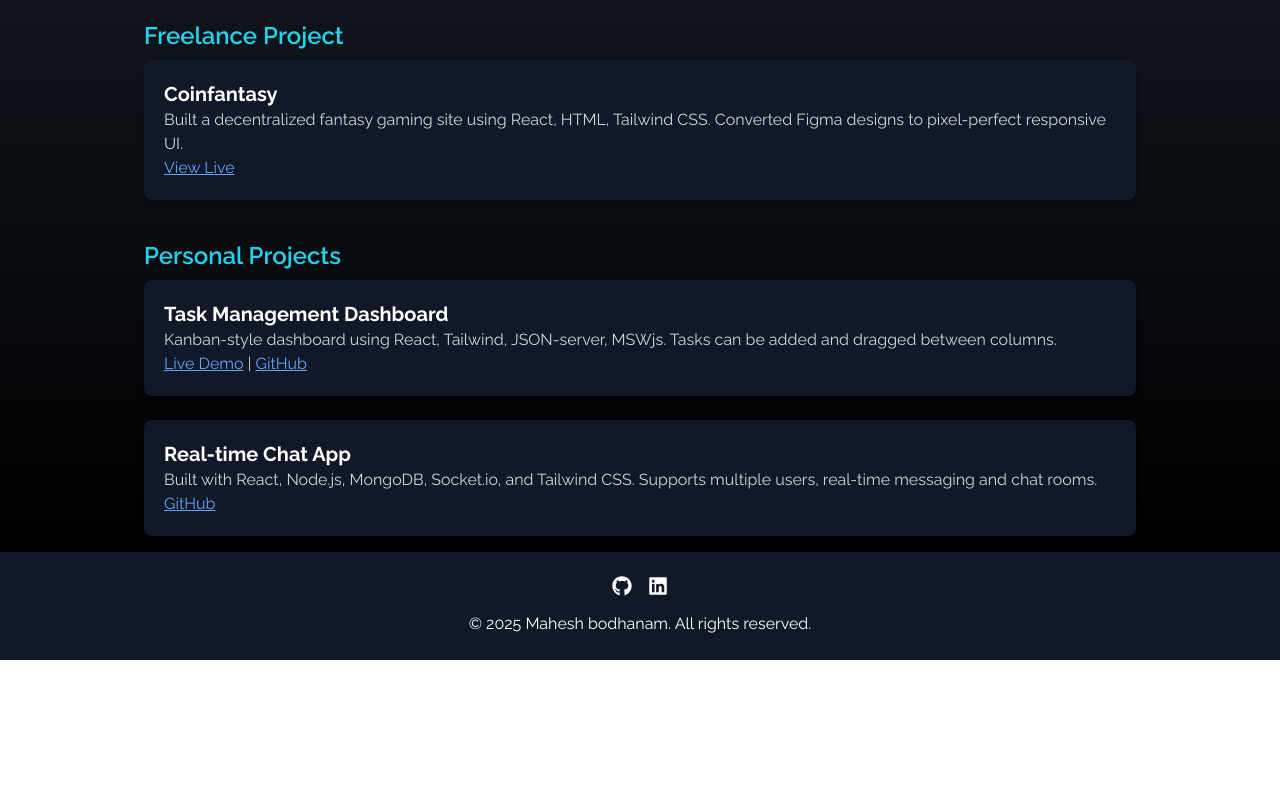
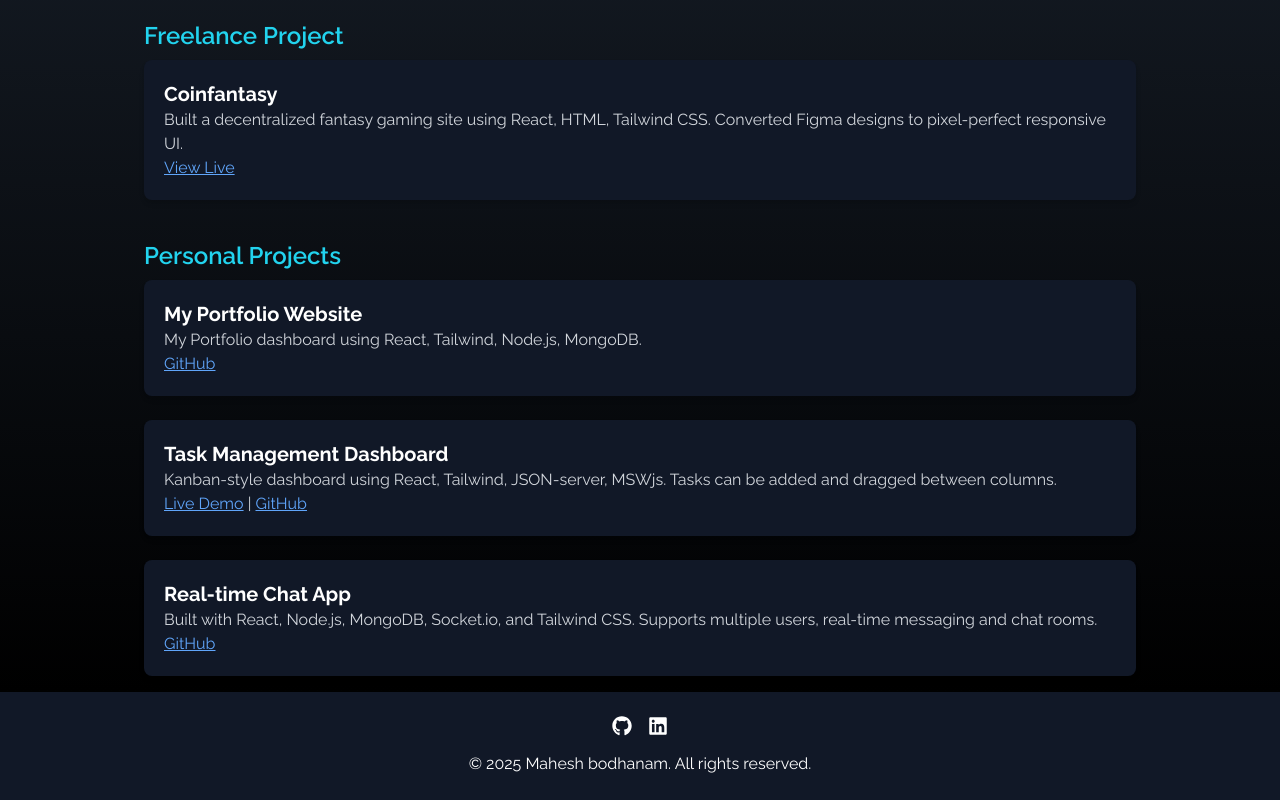
Before and after one commit to maheshbodhanam/mahesh-bodhanam-portfolio, a React (Create React App) app: page /portfolio in a window 1280 px wide. Shown: the part 612-1412 px from the top of the page. Before the commit the page ends 1272 px from the top, so only its background shows below. Built offline with nearby package versions, Linux system fonts and the light colour scheme.

Commit message:
Update Portfolio.jsx

```diff
--- a/src/components/Portfolio.jsx
+++ b/src/components/Portfolio.jsx
@@ -75,6 +75,22 @@ const Portfolio = () => {
           </h3>
 
           <div className="bg-gray-900 p-5 rounded-lg shadow-md mb-6">
+            <h4 className="text-xl font-bold">My Portfolio Website</h4>
+            <p className="text-gray-300">
+              My Portfolio dashboard using React, Tailwind, Node.js, MongoDB.
+              <br />
+              <a
+                href="https://github.com/maheshbodhanam/mahesh-bodhanam-portfolio"
+                target="_blank"
+                rel="noopener noreferrer"
+                className="text-blue-400 underline"
+              >
+                GitHub
+              </a>
+            </p>
+          </div>
+
+          <div className="bg-gray-900 p-5 rounded-lg shadow-md mb-6">
             <h4 className="text-xl font-bold">Task Management Dashboard</h4>
             <p className="text-gray-300">
               Kanban-style dashboard using React, Tailwind, JSON-server, MSWjs.
```
